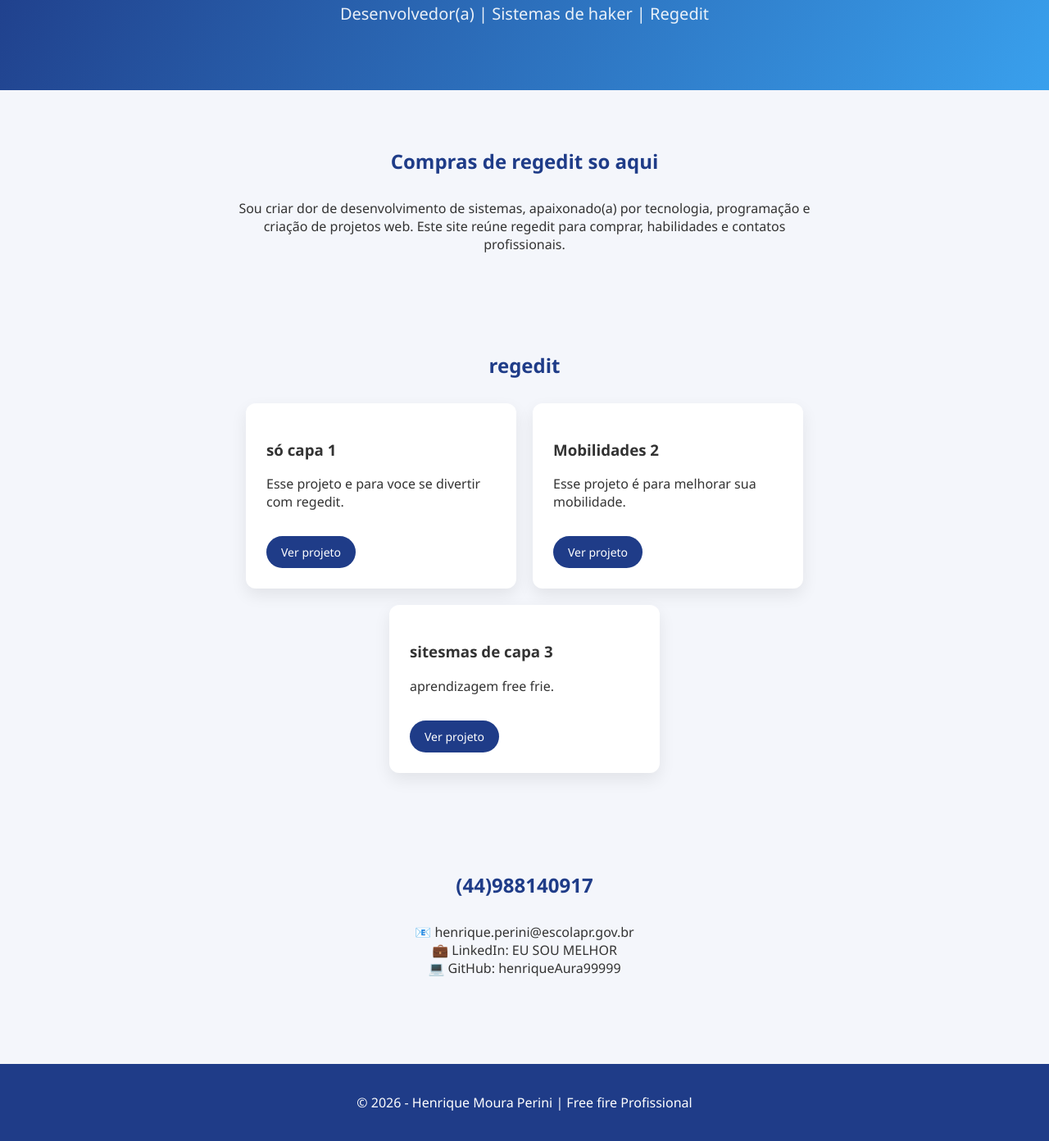
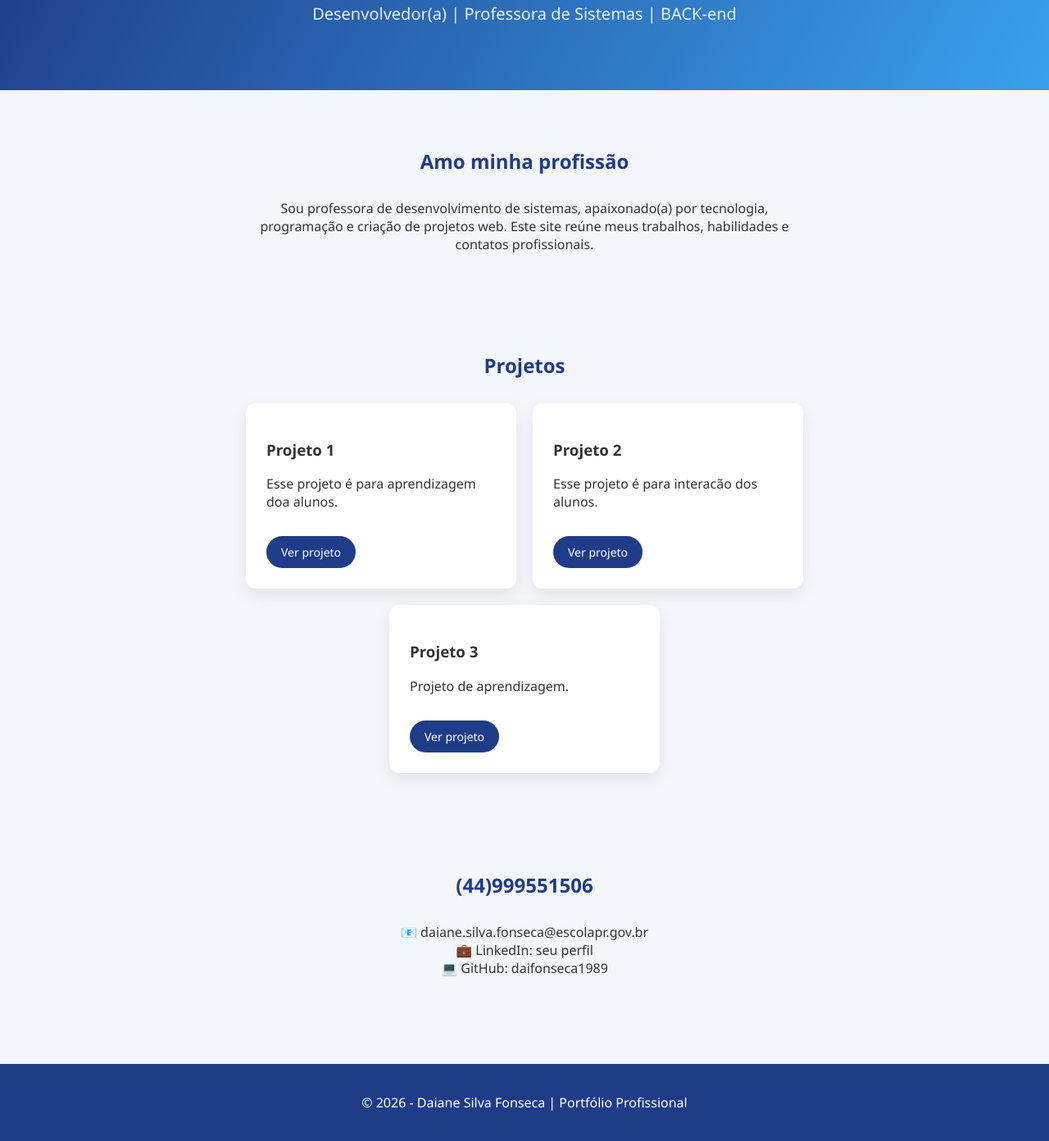
Before and after one commit to henriqueAura99999/portf-rio_henrique, a plain HTML site: page index.html in a window 1280 px wide. Shown: the part 134-1526 px from the top of the page at 82% size. Drawn offline with Linux system fonts and the light colour scheme.

Commit message:
Update index.html

```diff
--- a/index.html
+++ b/index.html
@@ -3,7 +3,7 @@
 <head>
 <meta charset="UTF-8">
 <meta name="viewport" content="width=device-width, initial-scale=1.0">
-<title> Regedit so Capa sóAqui</title>
+<title>Portfólio Profissional</title>
 
 <style>
     body{
@@ -87,52 +87,52 @@
 
 <header>
     <h1>Daiane Silva Fonseca</h1>
-    <p>Desenvolvedor(a) | Sistemas de haker | Regedit</p>
+    <p>Desenvolvedor(a) | Professora de Sistemas | BACK-end</p>
 </header>
 
 <section>
-    <h2>Compras de regedit so aqui</h2>
+    <h2>Amo minha profissão</h2>
     <p style="text-align:center; max-width:700px; margin:auto;">
-        Sou criar dor de desenvolvimento de sistemas, apaixonado(a) por tecnologia,
-        programação e criação de projetos web. Este site reúne regedit para comprar,
+        Sou professora  de desenvolvimento de sistemas, apaixonado(a) por tecnologia,
+        programação e criação de projetos web. Este site reúne meus trabalhos,
         habilidades e contatos profissionais.
     </p>
 </section>
 
 <section>
-    <h2>regedit </h2>
+    <h2>Projetos</h2>
     <div class="cards">
         <div class="card">
-            <h3>só capa 1</h3>
-            <p>Esse projeto e para voce se divertir com regedit.</p>
+            <h3>Projeto 1</h3>
+            <p>Esse projeto é para aprendizagem doa alunos.</p>
             <a href="#" class="btn">Ver projeto</a>
         </div>
 
         <div class="card">
-            <h3>Mobilidades 2</h3>
-            <p>Esse projeto é para melhorar sua mobilidade.</p>
+            <h3>Projeto 2</h3>
+            <p>Esse projeto é para interacão dos alunos.</p>
             <a href="#" class="btn">Ver projeto</a>
         </div>
 
         <div class="card">
-            <h3>sitesmas de capa 3</h3>
-            <p>aprendizagem free frie.</p>
+            <h3>Projeto 3</h3>
+            <p>Projeto de aprendizagem.</p>
             <a href="#" class="btn">Ver projeto</a>
         </div>
     </div>
 </section>
 
 <section>
-    <h2>(44)988140917</h2>
+    <h2>(44)999551506</h2>
     <p style="text-align:center;">
-        📧 henrique.perini@escolapr.gov.br<br>
-        💼 LinkedIn: EU SOU MELHOR<br>
-        💻 GitHub: henriqueAura99999
+        📧 daiane.silva.fonseca@escolapr.gov.br<br>
+        💼 LinkedIn: seu perfil<br>
+        💻 GitHub: daifonseca1989
     </p>
 </section>
 
 <footer>
-    <p>© 2026 - Henrique Moura Perini | Free fire Profissional</p>
+    <p>© 2026 - Daiane Silva Fonseca | Portfólio Profissional</p>
 </footer>
 
 </body>
```
